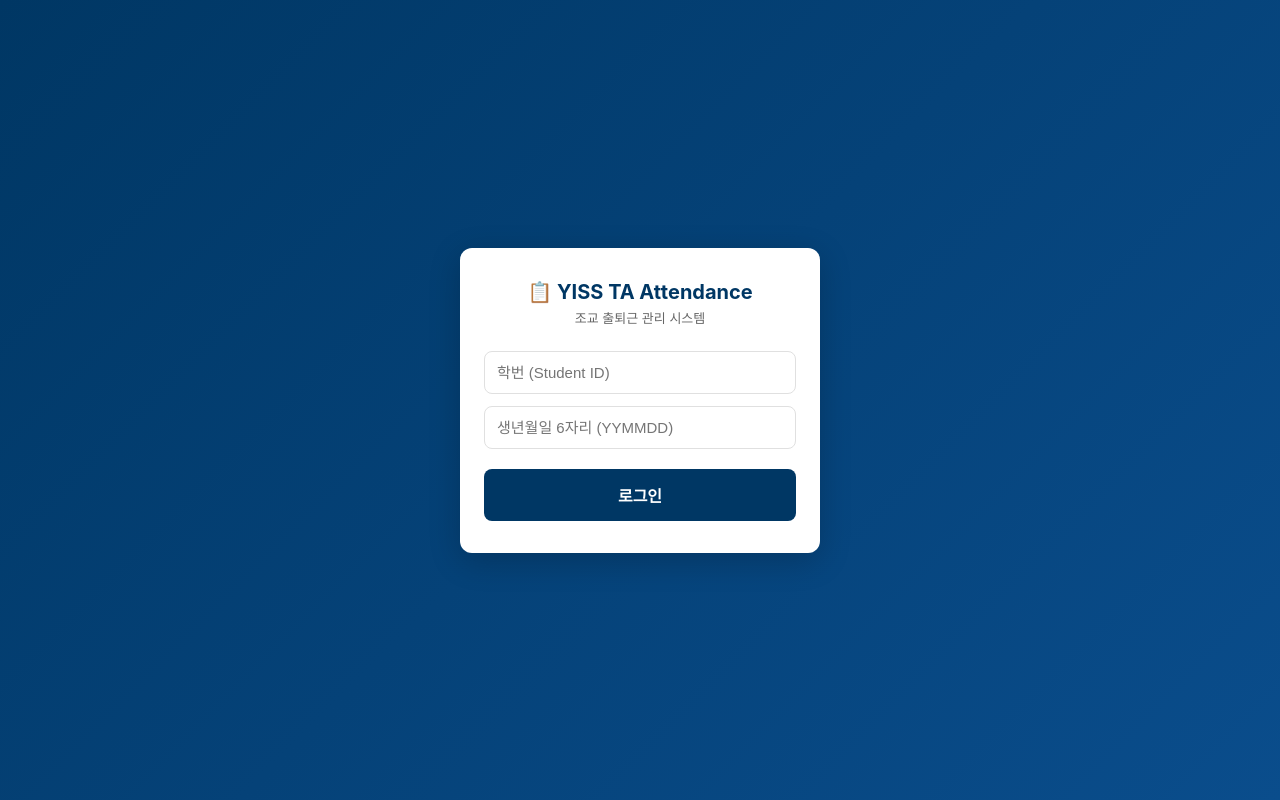
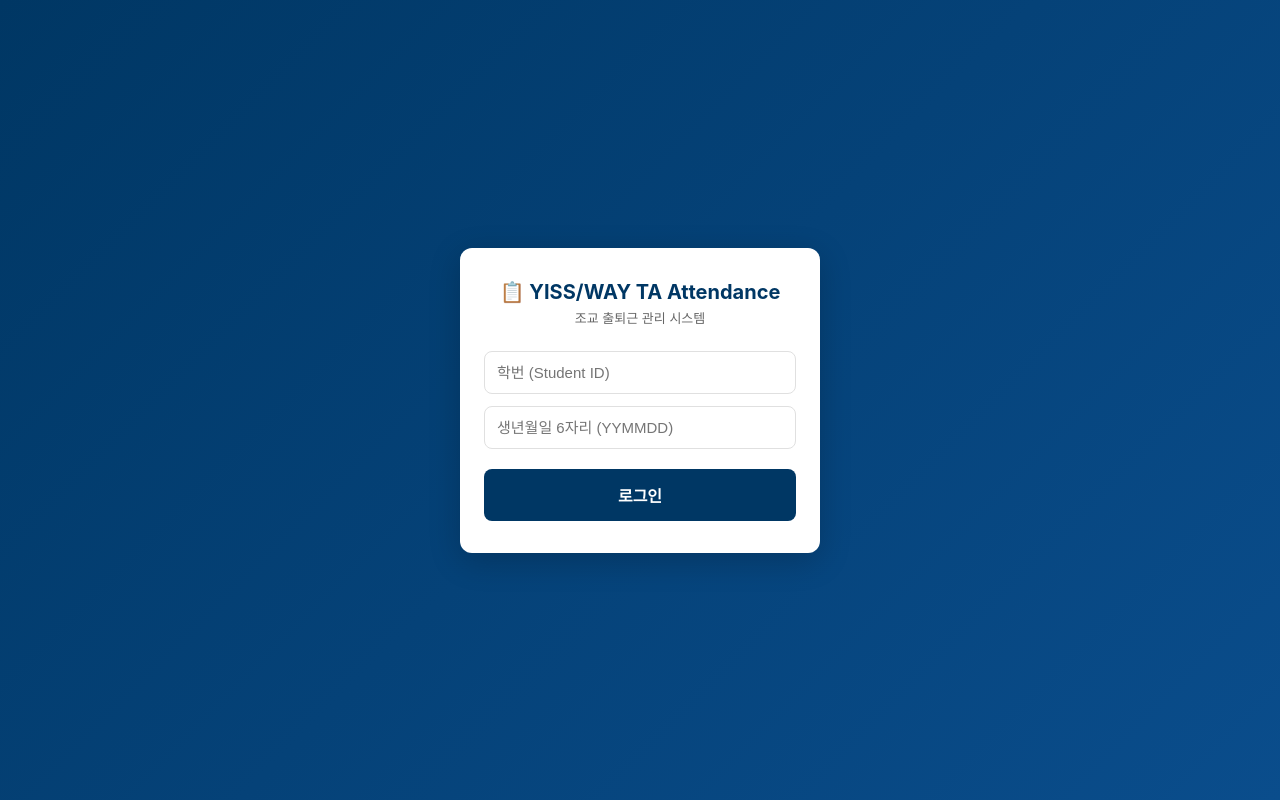
Before and after one commit to yissintern/ta, a plain HTML site: page index.html in a window 1280 px wide. Drawn offline with Linux system fonts and the light colour scheme.

Commit message:
Update index.html

```diff
--- a/index.html
+++ b/index.html
@@ -225,7 +225,7 @@
 <!-- ═══ 로그인 화면 ═══ -->
 <div id="loginScreen" class="login-screen">
   <div class="login-card">
-    <h2>📋 YISS TA Attendance</h2>
+    <h2>📋 YISS/WAY TA Attendance</h2>
     <p class="login-sub">조교 출퇴근 관리 시스템</p>
     <input type="text" id="loginName" placeholder="학번 (Student ID)" autocomplete="off">
     <input type="tel" id="loginBirth" placeholder="생년월일 6자리 (YYMMDD)" maxlength="6" pattern="[0-9]*" inputmode="numeric" autocomplete="off">
```
